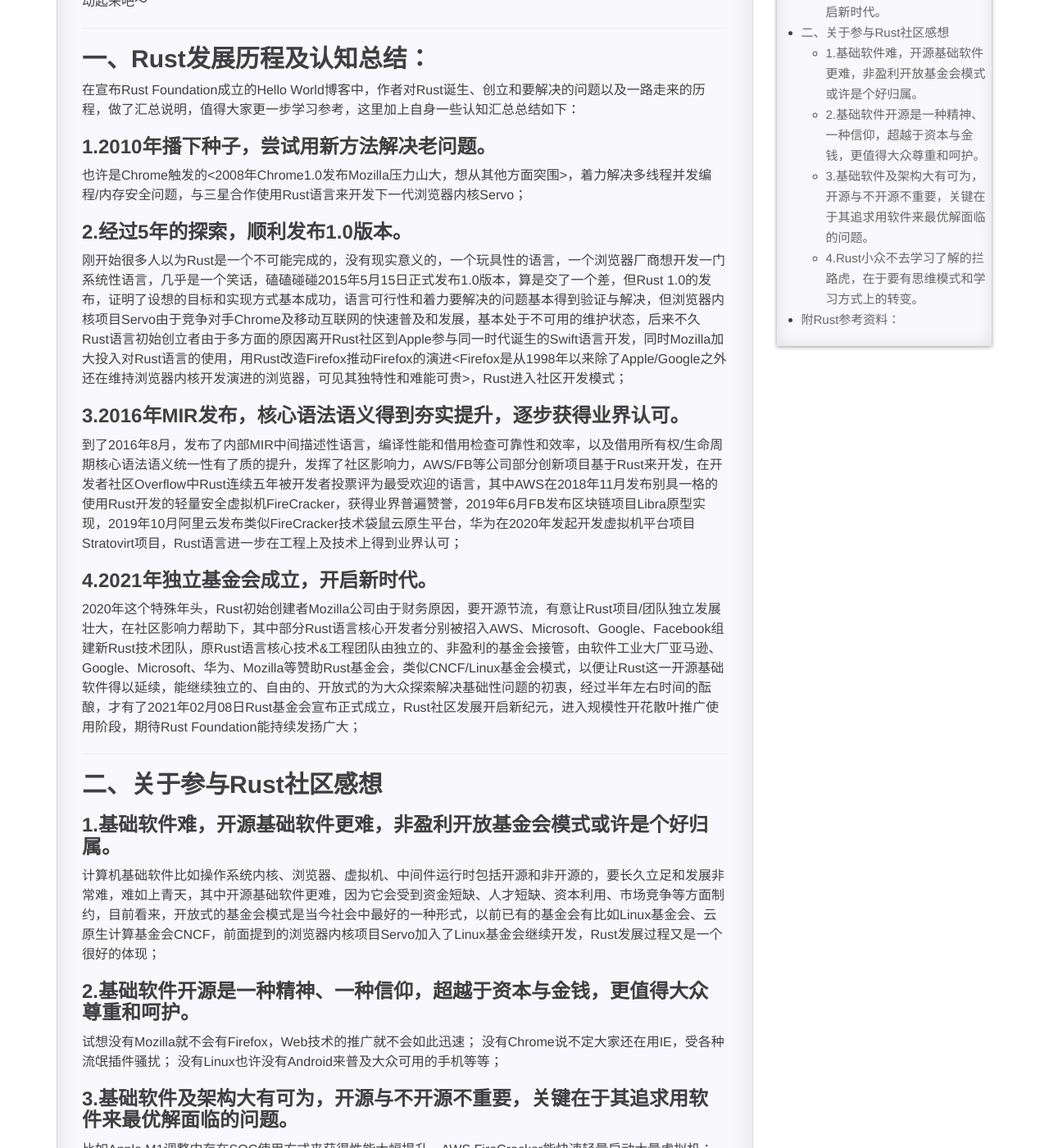
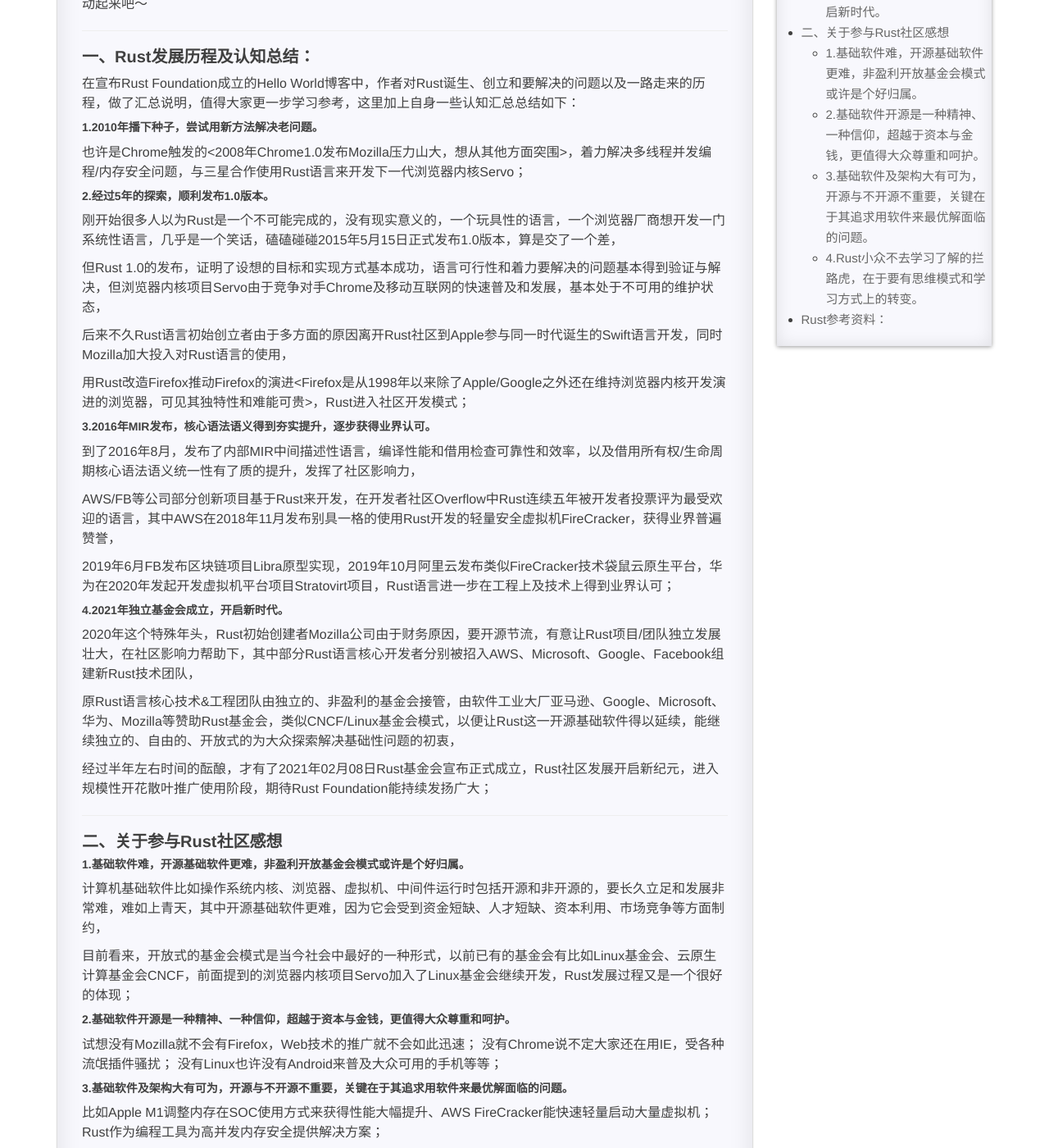
Before and after one commit to Grainspring/grainspring.github.io, a Jekyll site: the page built from _posts/2021-02-08-rust-foundation.md, in a window 1280 px wide and 1400 px high, scrolled down 411 px. Shown: the whole window at 82% size. Built offline with Jekyll 4.4.1, drawn with Linux system fonts in a browser that asks for light colours; nearby versions of some CDN libraries; comment, search, counter and statistics services are not loaded; a style sheet for code colours, icons or effects is not loaded; some of the changed text lies outside the part shown.

Commit message:
update rust foundation

```diff
--- a/_posts/2021-02-08-rust-foundation.md
+++ b/_posts/2021-02-08-rust-foundation.md
@@ -9,81 +9,104 @@
 * content
 {:toc}
 
-## 前言
-2021.02.08，经过2020年的播<bo>种<zhe>，新的系统编程语言非盈利公开透明基金会Rust Foundation正式成立；
+#### 前言
+![rust.foundation](imgs/rust.foundation.png "foundation")
+  2021.02.08，经过2020年的播<bo>种<zhe>，新的系统编程语言非盈利公开透明基金会Rust Foundation正式成立；
 
 创始成员包括：AWS/Google/Microsoft/Huawei/Mozilla，国内唯一创始会员华为赫然在列；
 
 Rust高性能、安全可靠、高效特性，终究值得中长期基础性投入与回报；有兴趣加入Rust生态的小伙伴们赶快行动起来吧～
 
 ---
-## 一、Rust发展历程及认知总结：
-在宣布Rust Foundation成立的Hello World博客中，作者对Rust诞生、创立和要解决的问题以及一路走来的历程，做了汇总说明，值得大家更一步学习参考，这里加上自身一些认知汇总总结如下：
+#### 一、Rust发展历程及认知总结：
+  在宣布Rust Foundation成立的Hello World博客中，作者对Rust诞生、创立和要解决的问题以及一路走来的历程，做了汇总说明，值得大家更一步学习参考，这里加上自身一些认知汇总总结如下：
 
-### 1.2010年播下种子，尝试用新方法解决老问题。
+##### 1.2010年播下种子，尝试用新方法解决老问题。
 
-也许是Chrome触发的<2008年Chrome1.0发布Mozilla压力山大，想从其他方面突围>，着力解决多线程并发编程/内存安全问题，与三星合作使用Rust语言来开发下一代浏览器内核Servo；
+  也许是Chrome触发的<2008年Chrome1.0发布Mozilla压力山大，想从其他方面突围>，着力解决多线程并发编程/内存安全问题，与三星合作使用Rust语言来开发下一代浏览器内核Servo；
 
-### 2.经过5年的探索，顺利发布1.0版本。
+##### 2.经过5年的探索，顺利发布1.0版本。
 
-刚开始很多人以为Rust是一个不可能完成的，没有现实意义的，一个玩具性的语言，一个浏览器厂商想开发一门系统性语言，几乎是一个笑话，磕磕碰碰2015年5月15日正式发布1.0版本，算是交了一个差，但Rust 1.0的发布，证明了设想的目标和实现方式基本成功，语言可行性和着力要解决的问题基本得到验证与解决，但浏览器内核项目Servo由于竞争对手Chrome及移动互联网的快速普及和发展，基本处于不可用的维护状态，后来不久Rust语言初始创立者由于多方面的原因离开Rust社区到Apple参与同一时代诞生的Swift语言开发，同时Mozilla加大投入对Rust语言的使用，用Rust改造Firefox推动Firefox的演进<Firefox是从1998年以来除了Apple/Google之外还在维持浏览器内核开发演进的浏览器，可见其独特性和难能可贵>，Rust进入社区开发模式；
+  刚开始很多人以为Rust是一个不可能完成的，没有现实意义的，一个玩具性的语言，一个浏览器厂商想开发一门系统性语言，几乎是一个笑话，磕磕碰碰2015年5月15日正式发布1.0版本，算是交了一个差，
 
-### 3.2016年MIR发布，核心语法语义得到夯实提升，逐步获得业界认可。
+  但Rust 1.0的发布，证明了设想的目标和实现方式基本成功，语言可行性和着力要解决的问题基本得到验证与解决，但浏览器内核项目Servo由于竞争对手Chrome及移动互联网的快速普及和发展，基本处于不可用的维护状态，
 
-到了2016年8月，发布了内部MIR中间描述性语言，编译性能和借用检查可靠性和效率，以及借用所有权/生命周期核心语法语义统一性有了质的提升，发挥了社区影响力，AWS/FB等公司部分创新项目基于Rust来开发，在开发者社区Overflow中Rust连续五年被开发者投票评为最受欢迎的语言，其中AWS在2018年11月发布别具一格的使用Rust开发的轻量安全虚拟机FireCracker，获得业界普遍赞誉，2019年6月FB发布区块链项目Libra原型实现，2019年10月阿里云发布类似FireCracker技术袋鼠云原生平台，华为在2020年发起开发虚拟机平台项目Stratovirt项目，Rust语言进一步在工程上及技术上得到业界认可；
+  后来不久Rust语言初始创立者由于多方面的原因离开Rust社区到Apple参与同一时代诞生的Swift语言开发，同时Mozilla加大投入对Rust语言的使用，
 
-### 4.2021年独立基金会成立，开启新时代。
+  用Rust改造Firefox推动Firefox的演进<Firefox是从1998年以来除了Apple/Google之外还在维持浏览器内核开发演进的浏览器，可见其独特性和难能可贵>，Rust进入社区开发模式；
 
-2020年这个特殊年头，Rust初始创建者Mozilla公司由于财务原因，要开源节流，有意让Rust项目/团队独立发展壮大，在社区影响力帮助下，其中部分Rust语言核心开发者分别被招入AWS、Microsoft、Google、Facebook组建新Rust技术团队，原Rust语言核心技术&工程团队由独立的、非盈利的基金会接管，由软件工业大厂亚马逊、Google、Microsoft、华为、Mozilla等赞助Rust基金会，类似CNCF/Linux基金会模式，以便让Rust这一开源基础软件得以延续，能继续独立的、自由的、开放式的为大众探索解决基础性问题的初衷，经过半年左右时间的酝酿，才有了2021年02月08日Rust基金会宣布正式成立，Rust社区发展开启新纪元，进入规模性开花散叶推广使用阶段，期待Rust Foundation能持续发扬广大；
+##### 3.2016年MIR发布，核心语法语义得到夯实提升，逐步获得业界认可。
+
+  到了2016年8月，发布了内部MIR中间描述性语言，编译性能和借用检查可靠性和效率，以及借用所有权/生命周期核心语法语义统一性有了质的提升，发挥了社区影响力，
+
+  AWS/FB等公司部分创新项目基于Rust来开发，在开发者社区Overflow中Rust连续五年被开发者投票评为最受欢迎的语言，其中AWS在2018年11月发布别具一格的使用Rust开发的轻量安全虚拟机FireCracker，获得业界普遍赞誉，
+
+  2019年6月FB发布区块链项目Libra原型实现，2019年10月阿里云发布类似FireCracker技术袋鼠云原生平台，华为在2020年发起开发虚拟机平台项目Stratovirt项目，Rust语言进一步在工程上及技术上得到业界认可；
+
+##### 4.2021年独立基金会成立，开启新时代。
+
+  2020年这个特殊年头，Rust初始创建者Mozilla公司由于财务原因，要开源节流，有意让Rust项目/团队独立发展壮大，在社区影响力帮助下，其中部分Rust语言核心开发者分别被招入AWS、Microsoft、Google、Facebook组建新Rust技术团队，
+
+  原Rust语言核心技术&工程团队由独立的、非盈利的基金会接管，由软件工业大厂亚马逊、Google、Microsoft、华为、Mozilla等赞助Rust基金会，类似CNCF/Linux基金会模式，以便让Rust这一开源基础软件得以延续，能继续独立的、自由的、开放式的为大众探索解决基础性问题的初衷，
+
+  经过半年左右时间的酝酿，才有了2021年02月08日Rust基金会宣布正式成立，Rust社区发展开启新纪元，进入规模性开花散叶推广使用阶段，期待Rust Foundation能持续发扬广大；
 
 ---
-## 二、关于参与Rust社区感想
+#### 二、关于参与Rust社区感想
 
-### 1.基础软件难，开源基础软件更难，非盈利开放基金会模式或许是个好归属。
+##### 1.基础软件难，开源基础软件更难，非盈利开放基金会模式或许是个好归属。
 
-计算机基础软件比如操作系统内核、浏览器、虚拟机、中间件运行时包括开源和非开源的，要长久立足和发展非常难，难如上青天，其中开源基础软件更难，因为它会受到资金短缺、人才短缺、资本利用、市场竞争等方面制约，目前看来，开放式的基金会模式是当今社会中最好的一种形式，以前已有的基金会有比如Linux基金会、云原生计算基金会CNCF，前面提到的浏览器内核项目Servo加入了Linux基金会继续开发，Rust发展过程又是一个很好的体现；
+  计算机基础软件比如操作系统内核、浏览器、虚拟机、中间件运行时包括开源和非开源的，要长久立足和发展非常难，难如上青天，其中开源基础软件更难，因为它会受到资金短缺、人才短缺、资本利用、市场竞争等方面制约，
 
-### 2.基础软件开源是一种精神、一种信仰，超越于资本与金钱，更值得大众尊重和呵护。
+  目前看来，开放式的基金会模式是当今社会中最好的一种形式，以前已有的基金会有比如Linux基金会、云原生计算基金会CNCF，前面提到的浏览器内核项目Servo加入了Linux基金会继续开发，Rust发展过程又是一个很好的体现；
+
+##### 2.基础软件开源是一种精神、一种信仰，超越于资本与金钱，更值得大众尊重和呵护。
 
 试想没有Mozilla就不会有Firefox，Web技术的推广就不会如此迅速；
 没有Chrome说不定大家还在用IE，受各种流氓插件骚扰；
 没有Linux也许没有Android来普及大众可用的手机等等；
 
-### 3.基础软件及架构大有可为，开源与不开源不重要，关键在于其追求用软件来最优解面临的问题。
+##### 3.基础软件及架构大有可为，开源与不开源不重要，关键在于其追求用软件来最优解面临的问题。
 
 比如Apple M1调整内存在SOC使用方式来获得性能大幅提升、AWS FireCracker能快速轻量启动大量虚拟机；Rust作为编程工具为高并发内存安全提供解决方案；
 
-### 4.Rust小众不去学习了解的拦路虎，在于要有思维模式和学习方式上的转变。
+##### 4.Rust小众不去学习了解的拦路虎，在于要有思维模式和学习方式上的转变。
 
-有些同学反馈Rust很难学，认为其他Java\C++\C\Go，甚至Javascript/Python都很好，还好找工作，没有必要再花那么多时间去学一门小众、概念多、面向函数式语言，个人觉得有必要逐步学习了解，以达到事半功倍效果，概要如下：
+  有些同学反馈Rust很难学，认为其他Java\C++\C\Go，甚至Javascript/Python都很好，还好找工作，没有必要再花那么多时间去学一门小众、概念多、面向函数式语言，个人觉得有必要逐步学习了解，以达到事半功倍效果，概要如下：
 
-+ A.Rust结合学术研究和工业实用性独特的打破原有平衡，达到“并发而没有数据竞争、内存安全而没有垃圾回收”。
++ **A.Rust结合学术研究和工业实用性独特的打破原有平衡，达到“并发而没有数据竞争、内存安全而没有垃圾回收”**
 
-Rust为解决高并发内存安全的计算问题，提出一种新的所有权及静态编译检查的解决方案，在软件发布前防患于未然，这种方法/模式非常值得学习借鉴，如果有效利用的话，可大幅提升软件性能、内存效率、工程效率，具体可参考成功的工程项目比如FireCracker及其开发者发布的博客；
+  Rust为解决高并发内存安全的计算问题，提出一种新的所有权及静态编译检查的解决方案，在软件发布前防患于未然，这种方法/模式非常值得学习借鉴，如果有效利用的话，可大幅提升软件性能、内存效率、工程效率，具体可参考成功的工程项目比如FireCracker及其开发者发布的博客；
 
-+ B.掌握Rust对理解和解决其他语言Java/C++/Go遇到的问题，会更加得心应手。
++ **B.掌握Rust对理解和解决其他语言Java/C++/Go遇到的问题，会更加得心应手**
 
-软件运行时效率和出现问题主要体现在CPU和内存使用上，包括Rust在内的高级语言提出的软件模型要实现的目标都是一样的，让软件代码按预期高效运行起来，而Rust语言以更加抽象方式在代码层面以静态方式来严格约束其安全，而其他语言则将一些规则隐藏在其运行时环境中，理解了Rust有利于类似问题的解决；
+  软件运行时效率和出现问题主要体现在CPU和内存使用上，包括Rust在内的高级语言提出的软件模型要实现的目标都是一样的，让软件代码按预期高效运行起来，而Rust语言以更加抽象方式在代码层面以静态方式来严格约束其安全，而其他语言则将一些规则隐藏在其运行时环境中，理解了Rust有利于类似问题的解决；
 
-+ C.Rust不仅是一门语言，还有一个友好的生态社区，有利于学习成长。
++ **C.Rust不仅是一门语言，还有一个友好的生态社区，有利于学习成长**
 
-Rust作为互联网时代社区发展起来的语言，自带了互联网时代的一些特性，社区中包含一个生态比如Cargo/Crate.io/极其丰富的文档，与社区一起成长，学起来其实并不难，因为其中有很多同路人，可热心相互学习，Fuchsia操作系统、Linux内核社区都开始尝试使用Rust，github上也有许多相关项目，找自己感兴趣的项目参与其中便可学习起来；
+  Rust作为互联网时代社区发展起来的语言，自带了互联网时代的一些特性，社区中包含一个生态比如Cargo/Crate.io/极其丰富的文档，与社区一起成长，学起来其实并不难，因为其中有很多同路人，可热心相互学习，
 
-+ D.Rust中一些新概念是为了解决实际基础问题而提出的范式，经过学术界和软件工业界的实践验证。
+Fuchsia操作系统、Linux内核社区都开始尝试使用Rust，github上也有许多相关项目，找自己感兴趣的项目参与其中便可学习起来；
 
-Rust提供了一套解决一类软件基础问题的范式，在当今软件定义未来的时代，如果这种范式验证可行，作为一门系统语言<可认为Rust是一门更高级的C语言，同样的性能，还有更多Enum/泛化/Trait/Async特性来表达提升编码和工程效率、内存安全>，其中有很多符合人体工程学的运用，以降低系统编程的难度，达到系统编程人人可参与的目标；
++ **D.Rust中一些新概念是为了解决实际基础问题而提出的范式，经过学术界和软件工业界的实践验证**
 
-+ E.学习Rust可循序渐进，不必急于求成。
+  Rust提供了一套解决一类软件基础问题的范式，在当今软件定义未来的时代，如果这种范式验证可行，作为一门系统语言<可认为Rust是一门更高级的C语言，同样的性能，还有更多Enum/泛化/Trait/Async特性来表达提升编码和工程效率、内存安全>，
 
-Rust语言学习和普及使用，就像软件工程的灰度发布一样，可靠不断的演进迭代而来的，可以逐步学习了解起来，就像Rust语言中对unsafe设计使用一样，它代表的是一种灰度安全的模式，从上层代码没有unsafe开始，收敛unsafe代码到最小的代码片段或底层基础库，最终达到所有底层unsafe代码都安全可靠，乃至整个生态的Rust代码变得更安全可靠，随着参与Rust社区的代码越来越多，其安全可靠性会更高；
+其中有很多符合人体工程学的运用，以降低系统编程的难度，达到系统编程人人可参与的目标；
 
++ **E.学习Rust可循序渐进，不必急于求成**
 
+  Rust语言学习和普及使用，就像软件工程的灰度发布一样，可靠不断的演进迭代而来的，可以逐步学习了解起来，就像Rust语言中对unsafe设计使用一样，
+
+  它代表的是一种灰度安全的模式，从上层代码没有unsafe开始，收敛unsafe代码到最小的代码片段或底层基础库，最终达到所有底层unsafe代码都安全可靠，乃至整个生态的Rust代码变得更安全可靠，随着参与Rust社区的代码越来越多，其安全可靠性会更高；
+
+---
 激动人心的软件工业，如火如荼，开放、透明的开源基础软件值得大家拥抱和钻研，为美好的软件工业，贡献一份力量，是许多人的梦想，赶快行动，为时不晚；
 
 新时代新起点，Just Do It!!!
 
 ---
-## 附Rust参考资料：
+#### Rust参考资料：
 1.基础入门
 * [Rust主页](https://www.rust-lang.org/)
 * [Rust Foundation主页](https://foundation.rust-lang.org/)
```
Also changed, not shown: imgs/rust.foundation.png (added).
